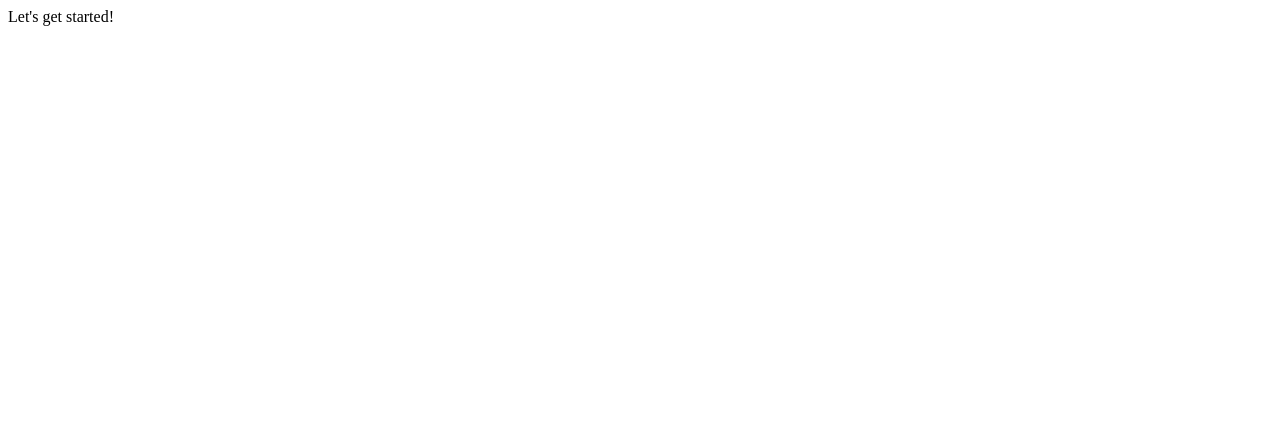
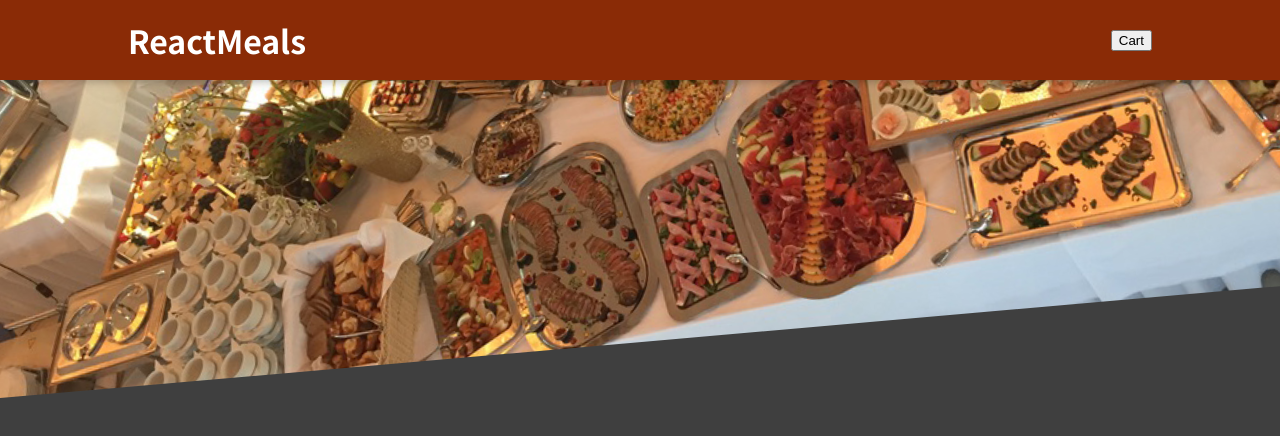
Before and after one commit to mowalky/reactmeals, a React (Create React App) app: page / in a window 1280 px wide. Shown: the top 436 px of the page. Built offline with nearby package versions, Linux system fonts and the light colour scheme.

Commit message:
added header

```diff
--- a/src/App.js
+++ b/src/App.js
@@ -1,5 +1,12 @@
+import { Fragment } from "react";
+import Header from "./components/UI/Header";
+
 function App() {
-  return <div>Let's get started!</div>;
+  return (
+    <Fragment>
+      <Header />
+    </Fragment>
+  );
 }
 
 export default App;
--- /dev/null
+++ b/src/components/UI/Header.js
@@ -0,0 +1,20 @@
+import { Fragment } from "react";
+
+import classes from "./Header.module.css";
+import mealsImage from "../../assets/meals.jpg";
+
+const Header = (props) => {
+  return (
+    <Fragment>
+      <header className={classes.header}>
+        <h1>ReactMeals</h1>
+        <button>Cart</button>
+      </header>
+      <div className={classes["main-image"]}>
+        <img src={mealsImage} alt="ReactMeals" />
+      </div>
+    </Fragment>
+  );
+};
+
+export default Header;
--- /dev/null
+++ b/src/components/UI/Header.module.css
@@ -0,0 +1,29 @@
+.header {
+    position: fixed;
+    top: 0;
+    left: 0;
+    width: 100%;
+    height: 5rem;
+    background-color: #8a2b06;
+    color: white;
+    display: flex;
+    justify-content: space-between;
+    align-items: center;
+    padding: 0 10%;
+    box-shadow: 0 2px 8px rgba(0, 0, 0, 0.25);
+    z-index: 10;
+  }
+
+  .main-image {
+    width: 100%;
+    height: 25rem;
+    z-index: 0;
+    overflow: hidden;
+  }
+
+  .main-image img {
+    width: 110%;
+    height: 100%;
+    object-fit: cover;
+    transform: rotateZ(-5deg) translateY(-4rem) translateX(-1rem);
+  }
--- /dev/null
+++ b/src/index.css
@@ -0,0 +1,14 @@
+@import url('https://fonts.googleapis.com/css2?family=Noto+Sans+JP:wght@400;700&display=swap');
+
+* {
+  box-sizing: border-box;
+}
+
+html {
+  font-family: 'Noto Sans JP', sans-serif;
+}
+
+body {
+  margin: 0;
+  background-color: #3f3f3f;
+}
--- a/src/index.js
+++ b/src/index.js
@@ -1,5 +1,6 @@
 import React from "react";
 import ReactDOM from "react-dom/client";
+import "./index.css";
 import App from "./App";
 
 const root = ReactDOM.createRoot(document.getElementById("root"));
```
Also changed, not shown: src/components/UI/HeaderCartButton.module.css (added, +59 -0 lines), src/assets/meals.jpg (added).
